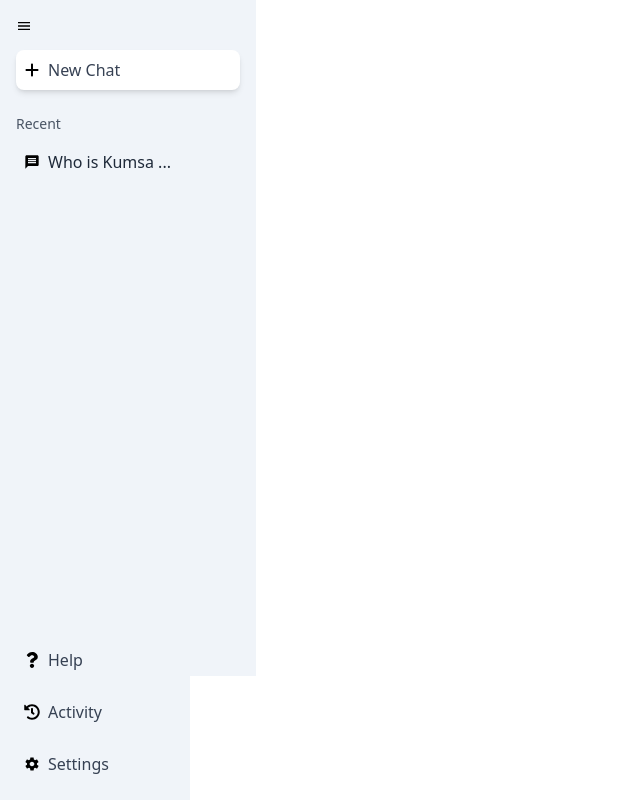
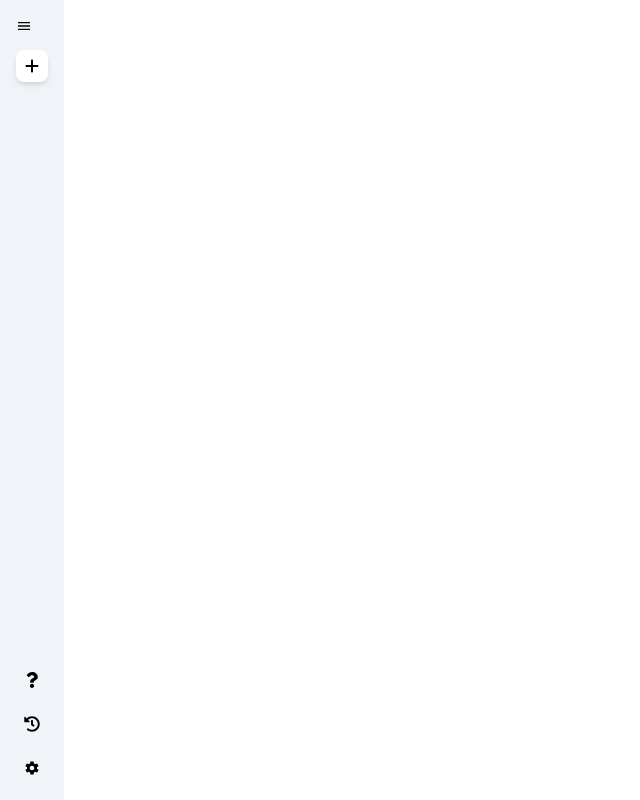
Before and after one commit to kumsa-Mergia/gemini-clone, a React (Vite) app: page / in a window 1280 px wide. Shown: the top 800 px of the page, without its empty margins (0-640 px from the left). Built offline with nearby package versions, Linux system fonts and the light colour scheme.

Commit message:
Sidebar Section

```diff
--- a/src/Sidebar/Sidebar.jsx
+++ b/src/Sidebar/Sidebar.jsx
@@ -1,18 +1,26 @@
-import React from "react";
+import React, { useState } from "react";
 import { assets } from "../assets/assets"; // Import the assets object
 
 const Sidebar = () => {
+  const [extended, setExtended] = useState(false);
+
   return (
-    <div className="p-4 min-h-screen w-64 bg-[#f0f4f9] flex flex-col justify-between">
+    <div
+      className={`p-4 min-h-screen  ${
+        extended ? "w-64" : "w-16"
+      } bg-[#f0f4f9] flex flex-col justify-between transition-all duration-300`}
+    >
       {/* Top section */}
       <div>
-        <button className="mb-4">{assets.menu_icon}</button>
+        <button onClick={() => setExtended((prev) => !prev)} className="mb-4">
+          {assets.menu_icon}
+        </button>
 
         <div className="bg-white p-2 rounded-lg flex items-center gap-2 shadow-md">
           {assets.plus_icon}
-          <p className="text-gray-700">New Chat</p>
+          {extended ? <p className="text-gray-700">New Chat</p> : null}
         </div>
-
+        {extended ? (
           <div className="mt-6">
             <p className="text-gray-600 text-sm">Recent</p>
             <div className="flex items-center gap-2 cursor-pointer hover:bg-gray-200 p-2 rounded-md mt-2">
@@ -20,23 +28,24 @@ const Sidebar = () => {
               <p className="text-gray-800">Who is Kumsa ...</p>
             </div>
           </div>
+        ) : null}
       </div>
 
       {/* Bottom section */}
       <div className="space-y-3">
         <div className="flex items-center gap-2 cursor-pointer hover:bg-gray-200 p-2 rounded-md">
           {assets.question_icon}
-          <p className="text-gray-700">Help</p>
+          {extended ? <p className="text-gray-700">Help</p> : null}
         </div>
 
         <div className="flex items-center gap-2 cursor-pointer hover:bg-gray-200 p-2 rounded-md">
           {assets.history_icon}
-          <p className="text-gray-700">Activity</p>
+          {extended ? <p className="text-gray-700">Activity</p> : null}
         </div>
 
         <div className="flex items-center gap-2 cursor-pointer hover:bg-gray-200 p-2 rounded-md">
           {assets.setting_icon}
-          <p className="text-gray-700">Settings</p>
+          {extended ? <p className="text-gray-700">Settings</p> : null}
         </div>
       </div>
     </div>
```
Lines whose indentation alone changed are shown as unchanged.
